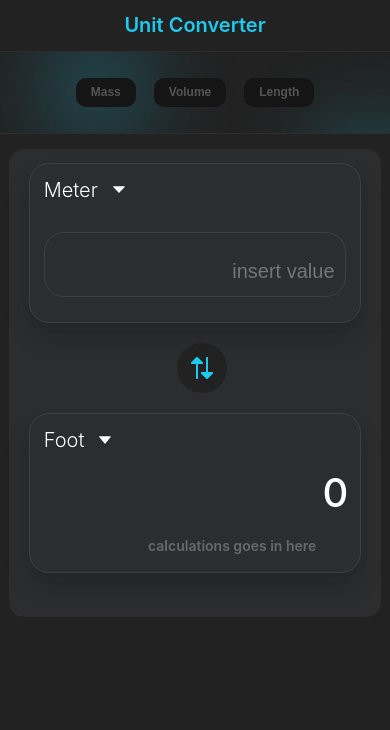
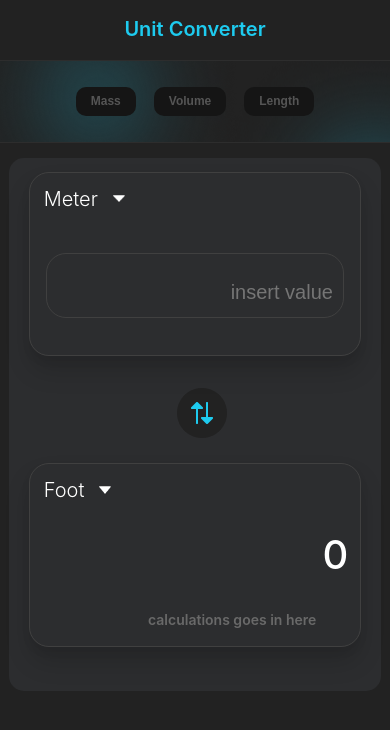
Before and after one commit to David-Unah/Unit-convert001, a plain HTML site: page index.html in a window 390 px wide. Drawn offline with Linux system fonts and the light colour scheme.

```diff
--- a/style.css
+++ b/style.css
@@ -220,7 +220,7 @@ p.con--result {
 
     h1 {
         font-size: 20px;
-        line-height: 24px;
+        line-height: 33px;
     }
 
     button {
@@ -263,14 +263,16 @@ p.con--result {
 
     .top--details {
         width: 94%;
+        height: 174px;
         margin: auto;
-        margin-bottom: 30px;
+        margin-bottom: 42px;
     }
 
     .bottom--details {
         width: 94%;
+        height: 174px;
         margin: auto;
-        margin-top: 30px;
+        margin-top: 35px;
         margin-bottom: 30px;
     }
 
@@ -329,7 +331,7 @@ p.con--result {
     }
 
     input {
-        width: 89%;
+        width: 88%;
         margin: auto;
         font-weight: 500;
         font-size: 40px;
```
